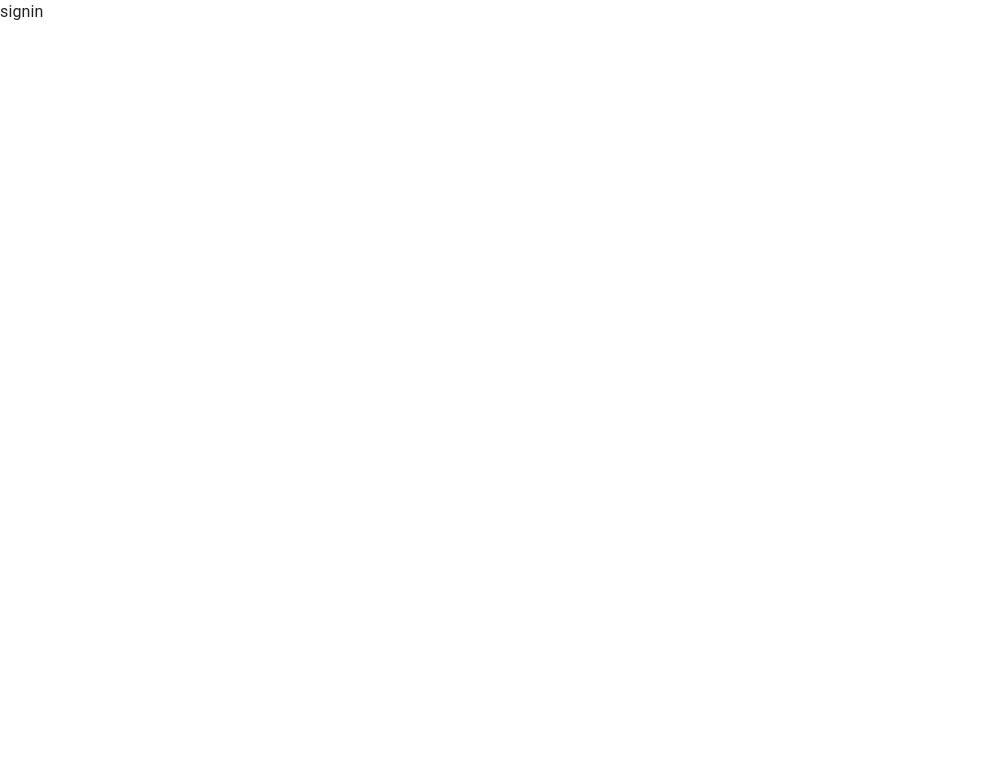
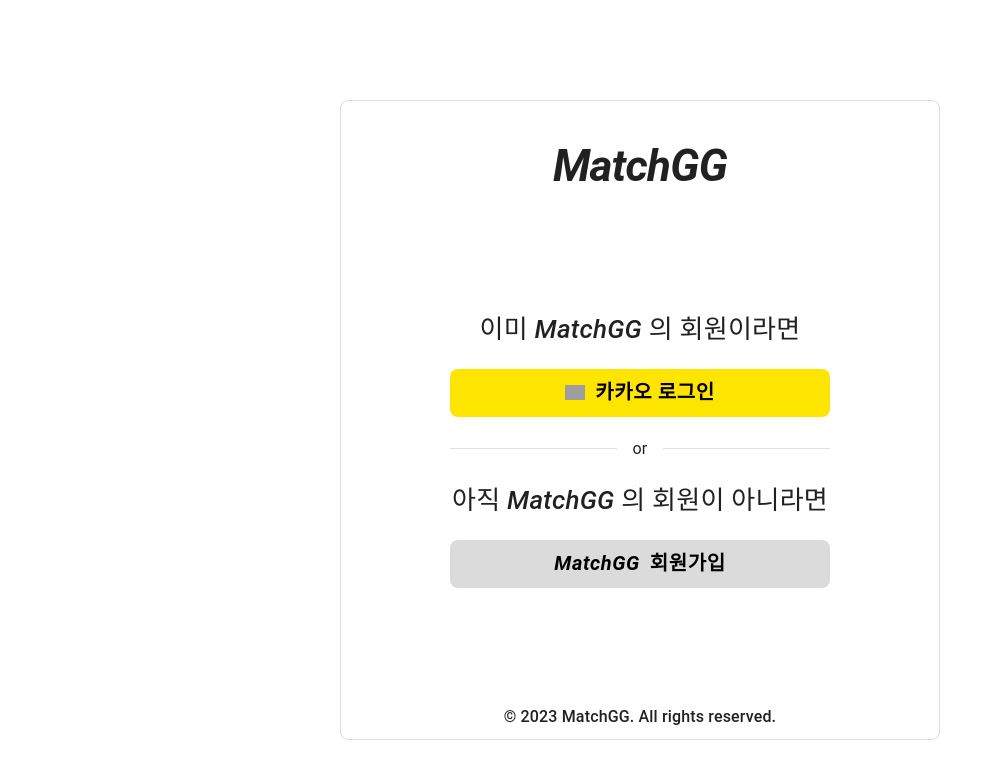
Before and after one commit to PMtHk/MATCH_FE_TS, a React (Create React App) app: page /signin in a window 1280 px wide. Shown: the top 778 px of the page, without its empty margins (0-1002 px from the left). Built offline with nearby package versions, Linux system fonts and the light colour scheme; grey boxes are pictures that could not be loaded.

Commit message:
feat : add signin page

```diff
--- /dev/null
+++ b/src/components/Divider.tsx
@@ -0,0 +1,25 @@
+import React from 'react';
+
+// mui
+import Grid from '@mui/material/Grid';
+import MuiDivider from '@mui/material/Divider';
+
+type DividerProps = {
+  children: React.ReactNode;
+};
+
+const Divider = ({ children }: DividerProps) => {
+  return (
+    <Grid container alignItems="center" justifyContent="center" spacing={2}>
+      <Grid item xs>
+        <MuiDivider />
+      </Grid>
+      <Grid item>{children}</Grid>
+      <Grid item xs>
+        <MuiDivider />
+      </Grid>
+    </Grid>
+  );
+};
+
+export default Divider;
--- a/src/pages/SignInPage/index.tsx
+++ b/src/pages/SignInPage/index.tsx
@@ -1,7 +1,138 @@
 import React from 'react';
 
+// mui
+import Box from '@mui/material/Box';
+import Button from '@mui/material/Button';
+import Container from '@mui/material/Container';
+import Typography from '@mui/material/Typography';
+
+import Divider from 'components/Divider';
+
+// mui styled components
+import { styled } from '@mui/material/styles';
+
+const Wrapper = styled(Container)(({ theme }) => ({
+  display: 'flex',
+  flexDirection: 'column',
+  alignItems: 'center',
+  justifyContent: 'space-between',
+  height: '100vh',
+  padding: '40px 0 10px',
+  [theme.breakpoints.up('md')]: {
+    margin: '100px auto',
+    height: '80vh',
+    minHeight: '560px',
+    border: '1px solid #dddddd',
+    borderRadius: '8px',
+  },
+}));
+
+const LogoTitle = styled(Typography)(({ theme }) => ({
+  fontSize: '32px',
+  fontStyle: 'italic',
+  fontWeight: 700,
+  [theme.breakpoints.up('sm')]: {
+    fontSize: '44px',
+  },
+}));
+
+const ButtonWrapper = styled(Box)(() => ({
+  display: 'flex',
+  flexDirection: 'column',
+  alignItems: 'center',
+  justifyContent: 'center',
+  gap: 20,
+}));
+
+const Typo = styled(Typography)(({ theme }) => ({
+  fontSize: '18px',
+  fontWeight: 500,
+  [theme.breakpoints.up('sm')]: {
+    fontSize: '22px',
+  },
+  [theme.breakpoints.up('md')]: {
+    fontSize: '26px',
+  },
+}));
+
+const KakaoLoginBtn = styled(Button)(({ theme }) => ({
+  width: '300px',
+  height: '44px',
+  backgroundColor: '#FEE500',
+  color: '#000000',
+  borderRadius: '8px',
+  fontSize: '16px',
+  fontWeight: 600,
+  gap: 10,
+  [theme.breakpoints.up('sm')]: {
+    fontSize: '18px',
+    width: '340px',
+    height: '46px',
+  },
+  [theme.breakpoints.up('md')]: {
+    fontSize: '20px',
+    width: '380px',
+    height: '48px',
+  },
+  '&: hover': {
+    backgroundColor: '#e3cd07',
+  },
+}));
+
+const RegisterBtn = styled(Button)(({ theme }) => ({
+  width: '300px',
+  height: '44px',
+  backgroundColor: '#dbdbdb',
+  color: '#000000',
+  borderRadius: '8px',
+  fontSize: '16px',
+  fontWeight: 600,
+  gap: 10,
+  textTransform: 'none',
+  [theme.breakpoints.up('sm')]: {
+    fontSize: '18px',
+    width: '340px',
+    height: '46px',
+  },
+  [theme.breakpoints.up('md')]: {
+    fontSize: '20px',
+    width: '380px',
+    height: '48px',
+  },
+}));
+
+const CopyRight = styled(Typography)(() => ({
+  fontSize: '16px',
+  fontWeight: 500,
+}));
+
 const SignIn = () => {
-  return <>signin</>;
+  return (
+    <Wrapper maxWidth="sm">
+      <LogoTitle variant="h1">MatchGG</LogoTitle>
+      <ButtonWrapper>
+        <Typo>
+          이미 <i>MatchGG</i> 의 회원이라면
+        </Typo>
+        <KakaoLoginBtn>
+          <img
+            src="https://d18ghgbbpc0qi2.cloudfront.net/assets/kakao_login_symbol.png"
+            alt="kakao_login_symbol"
+            width="20px"
+          />
+          카카오 로그인
+        </KakaoLoginBtn>
+        <Divider>or</Divider>
+        <Typo>
+          아직 <i>MatchGG</i> 의 회원이 아니라면
+        </Typo>
+        <RegisterBtn>
+          <i>MatchGG</i> 회원가입
+        </RegisterBtn>
+      </ButtonWrapper>
+      <CopyRight>© 2023 MatchGG. All rights reserved.</CopyRight>
+    </Wrapper>
+  );
 };
 
 export default SignIn;
```
